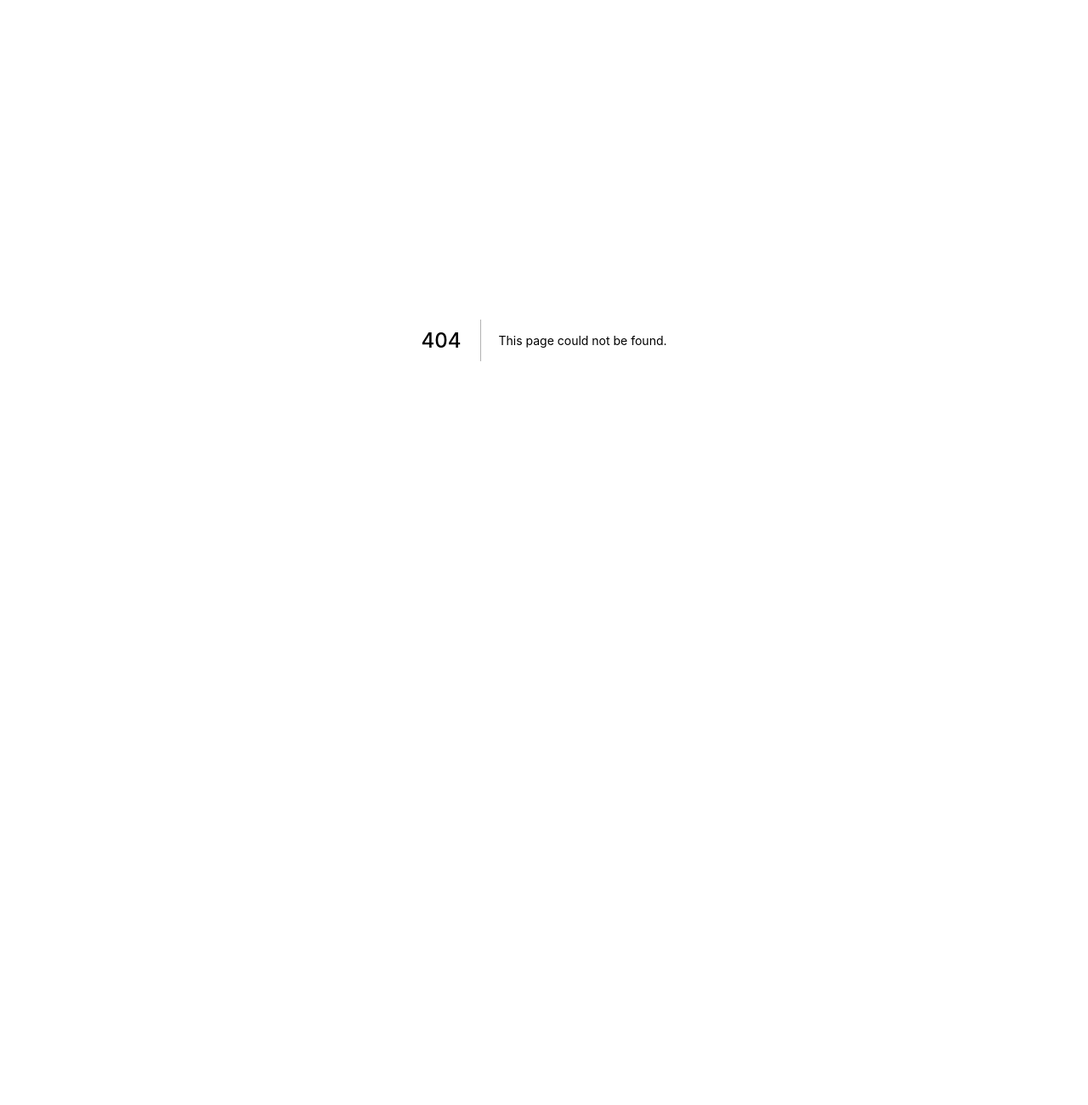
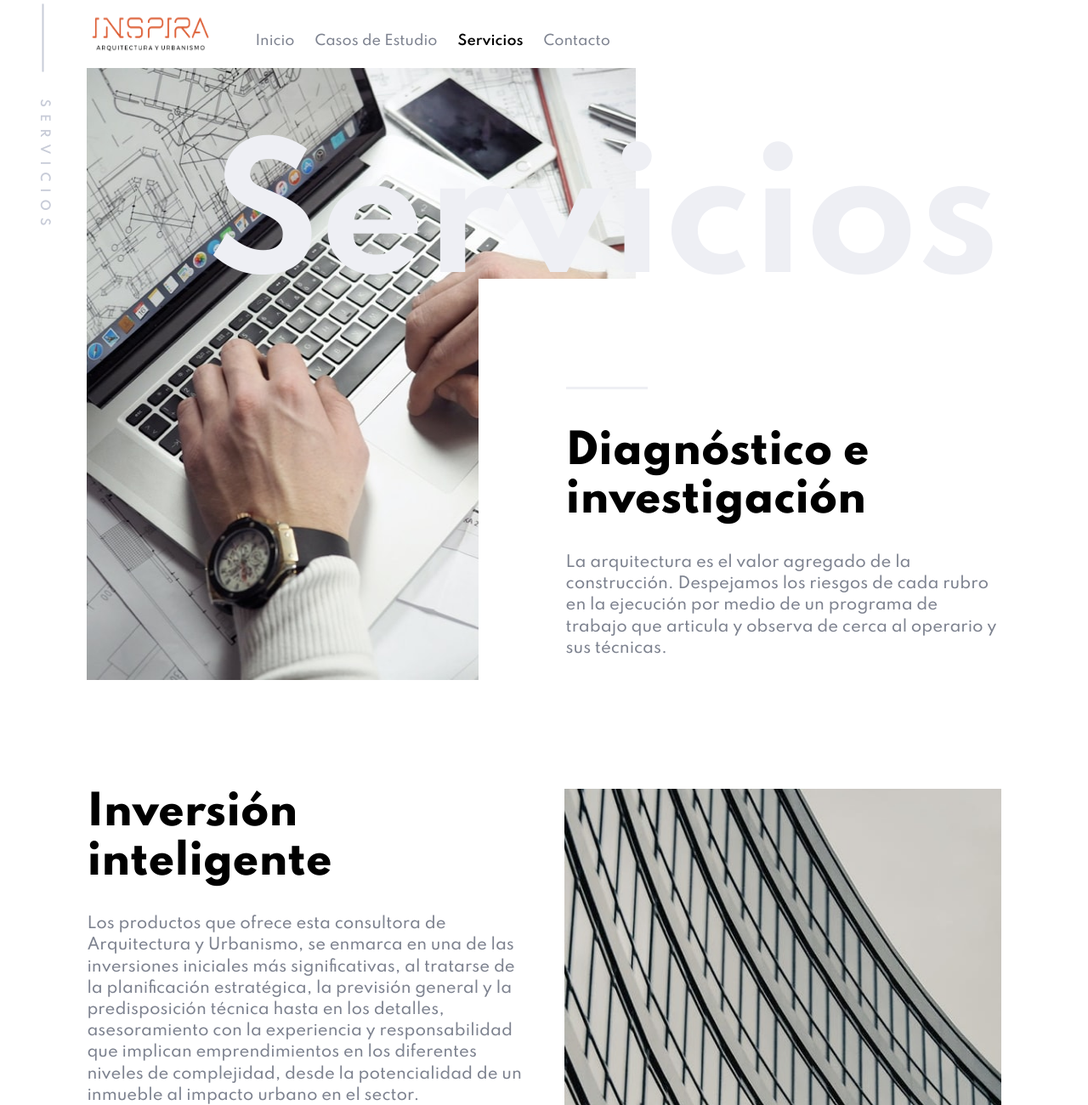
Before and after one commit to maruxan/inspira-next-wp, a Next.js app: page /servicios in a window 1280 px wide. Before the commit this address had no page. Shown: the top 1300 px of the page at 85% size. Before the commit the page ends 800 px from the top, so only its background shows below. Built offline with nearby package versions, Linux system fonts and the light colour scheme.

Commit message:
(feat) new routes and services page (replaces about page)

```diff
--- a/components/Footer/Footer.js
+++ b/components/Footer/Footer.js
@@ -22,12 +22,12 @@ export default function Footer() {
           </Link>
         </li>
         <li>
-          <Link href="/about">
-            <a className={classes.navlink}>Sobre Nosotros</a>
+          <Link href="/servicios">
+            <a className={classes.navlink}>Servicios</a>
           </Link>
         </li>
         <li>
-          <Link href="/contact">
+          <Link href="/contacto">
             <a className={classes.navlink}>Contacto</a>
           </Link>
         </li>
--- a/components/Navbar/Navbar.js
+++ b/components/Navbar/Navbar.js
@@ -38,15 +38,15 @@ export default function Navbar() {
         </li>
         <li>
           <NavLink
-            href="/about"
+            href="/servicios"
             activeClassName={classes.activeNavlink}
             onClick={() => setIsOpen(false)}>
-            <a className={classes.navlink}>Sobre Nosotros</a>
+            <a className={classes.navlink}>Servicios</a>
           </NavLink>
         </li>
         <li>
           <NavLink
-            href="/contact"
+            href="/contacto"
             activeClassName={classes.activeNavlink}
             onClick={() => setIsOpen(false)}>
             <a className={classes.navlink}>Contacto</a>
--- a/pages/about/index.js
+++ /dev/null
@@ -1,73 +0,0 @@
-import React from 'react';
-import Head from 'next/head';
-import Image from 'next/image';
-
-import team from '../../data/team';
-import classes from '../../styles/pages/About.module.css';
-
-import Layout from '../../components/layout';
-import PageMarker from '../../components/PageMarker/PageMarker';
-import Hero from '../../components/Hero/Hero';
-import SectionHeader from '../../components/SectionHeader/SectionHeader';
-import Paragraph from '../../components/Paragraph/Paragraph';
-import TeamCard from '../../components/Cards/TeamCard/TeamCard';
-
-import heroImg from '../../public/images/about/desktop/image-hero.jpg';
-import heritageImg from '../../public/images/about/desktop/image-heritage.jpg';
-
-export default function About() {
-  return (
-    <Layout>
-      <Head>
-        <title>Inspira | Sobre nosotros</title>
-      </Head>
-
-      <div className={classes.about}>
-        <PageMarker page="about" />
-
-        <Hero
-          page="about"
-          image={heroImg}
-          title="Your team of professionals"
-          text="Our small team of world-class professionals will work with you every step of the way. Strong relationships are at the core of everything we do. This extends to the relationship our projects have with their surroundings."
-        />
-
-        <section className={classes.heritage}>
-          <div>
-            <SectionHeader>Our Heritage</SectionHeader>
-            <Paragraph>
-              Founded in 2007, we started as a trio of architects. Our complimentary skills and
-              relentless attention to detail turned Arch into one of the most sought after boutique
-              firms in the country.
-            </Paragraph>
-            <Paragraph>
-              Speciliazing in Urban Design allowed us to focus on creating exceptional structures
-              that live in harmony with their surroundings. We consider every detail from every
-              surrounding element to inform our designs.
-            </Paragraph>
-            <Paragraph>
-              Our small team of world-class professionals provides input on every project.
-            </Paragraph>
-          </div>
-          <div className={classes.heritageImg}>
-            <Image src={heritageImg} alt="edificio de fachada moderna" layout="responsive" />
-          </div>
-        </section>
-
-        <section className={classes.team}>
-          <SectionHeader>The Leaders</SectionHeader>
-          <div>
-            {team.map((member) => (
-              <TeamCard
-                key={member.id}
-                image={member.image}
-                name={member.name}
-                role={member.role}
-              />
-            ))}
-          </div>
-        </section>
-      </div>
-    </Layout>
-  );
-}
--- a/pages/index.js
+++ b/pages/index.js
@@ -76,9 +76,9 @@ export default function Index({ allPosts: { edges }, preview }) {
         <section className={classes.team}>
           <Banner
             bgImage={teamImg}
-            title="Equipo pequeño, ideas grandes"
-            buttonText="sobre nosotros"
-            buttonHandler={() => router.push('/about')}
+            title="Pequeño equipo, grandes ideas"
+            buttonText="servicios"
+            buttonHandler={() => router.push('/servicios')}
           />
         </section>
 
--- /dev/null
+++ b/pages/servicios/index.js
@@ -0,0 +1,79 @@
+import React from 'react';
+import { useRouter } from 'next/router';
+import Head from 'next/head';
+import Image from 'next/image';
+
+import team from '../../data/team';
+import classes from '../../styles/pages/About.module.css';
+
+import Layout from '../../components/layout';
+import PageMarker from '../../components/PageMarker/PageMarker';
+import Hero from '../../components/Hero/Hero';
+import SectionHeader from '../../components/SectionHeader/SectionHeader';
+import Paragraph from '../../components/Paragraph/Paragraph';
+import TeamCard from '../../components/Cards/TeamCard/TeamCard';
+
+import heroImg from '../../public/images/about/desktop/image-hero.jpg';
+import heritageImg from '../../public/images/about/desktop/image-heritage.jpg';
+import Button from '../../components/Button/Button';
+
+export default function About() {
+  const router = useRouter();
+
+  return (
+    <Layout>
+      <Head>
+        <title>Inspira | Servicios</title>
+      </Head>
+
+      <div className={classes.about}>
+        <PageMarker page="servicios" />
+
+        <Hero
+          page="servicios"
+          image={heroImg}
+          title="Diagnóstico e investigación"
+          text="La arquitectura es el valor agregado de la construcción. Despejamos los riesgos de cada rubro en la ejecución por medio de un programa de trabajo que articula y observa de cerca al operario y sus técnicas."
+        />
+
+        <section className={classes.heritage}>
+          <div>
+            <SectionHeader>Inversión inteligente</SectionHeader>
+            <Paragraph>
+              Los productos que ofrece esta consultora de Arquitectura y Urbanismo, se enmarca en
+              una de las inversiones iniciales más significativas, al tratarse de la planificación
+              estratégica, la previsión general y la predisposición técnica hasta en los detalles,
+              asesoramiento con la experiencia y responsabilidad que implican emprendimientos en los
+              diferentes niveles de complejidad, desde la potencialidad de un inmueble al impacto
+              urbano en el sector.
+            </Paragraph>
+            <ul>
+              <li>Proyecto nuevo y de remodelación</li>
+              <li>Consultoría y dirección técnica de obra</li>
+              <li>Valuación y potencialidades de inmuebles</li>
+              <li>Diagnóstico y reordenamiento urbano ambiental</li>
+            </ul>
+            <Button text="contactenos" onclick={() => router.push('/contacto')} />
+          </div>
+          <div className={classes.heritageImg}>
+            <Image src={heritageImg} alt="edificio de fachada moderna" layout="responsive" />
+          </div>
+        </section>
+
+        {/* <section className={classes.team}>
+          <SectionHeader>The Leaders</SectionHeader>
+          <div>
+            {team.map((member) => (
+              <TeamCard
+                key={member.id}
+                image={member.image}
+                name={member.name}
+                role={member.role}
+              />
+            ))}
+          </div>
+        </section> */}
+      </div>
+    </Layout>
+  );
+}
--- a/styles/pages/About.module.css
+++ b/styles/pages/About.module.css
@@ -6,34 +6,44 @@
   padding: 0 var(--container);
 }
 
+.heritage > :first-child > ul {
+  margin-bottom: 2rem;
+  list-style: square inside;
+}
+
+.heritage > :first-child > ul li {
+  margin-bottom: 1rem;
+  line-height: 1.2;
+}
+
 .heritageImg {
   position: relative;
   display: none;
 }
 
-.team {
+/* .team {
   padding: 0 var(--container);
 }
 
 .team > h1 {
   max-width: 14rem;
-}
+} */
 
 /* MOBILE */
 @media screen and (max-width: 767px) {
-  .team > :last-child > :not(:last-child) {
+  /* .team > :last-child > :not(:last-child) {
     margin-bottom: 3rem;
-  }
+  } */
 }
 
 /* TABLET */
 @media screen and (min-width: 768px) {
-  .team > :last-child {
+  /* .team > :last-child {
     display: grid;
     grid-template-columns: repeat(2, 1fr);
     grid-column-gap: 1rem;
     grid-row-gap: 2rem;
-  }
+  } */
 }
 
 /* DESKTOP */
@@ -63,7 +73,7 @@
     width: 50%;
   }
 
-  .team {
+  /* .team {
     display: flex;
     justify-content: space-between;
     gap: 3rem;
@@ -71,5 +81,5 @@
 
   .team > :last-child {
     flex-basis: 65%;
-  }
+  } */
 }
```
Also changed, not shown: pages/contacto/index.js (renamed from pages/contact/index.js).
